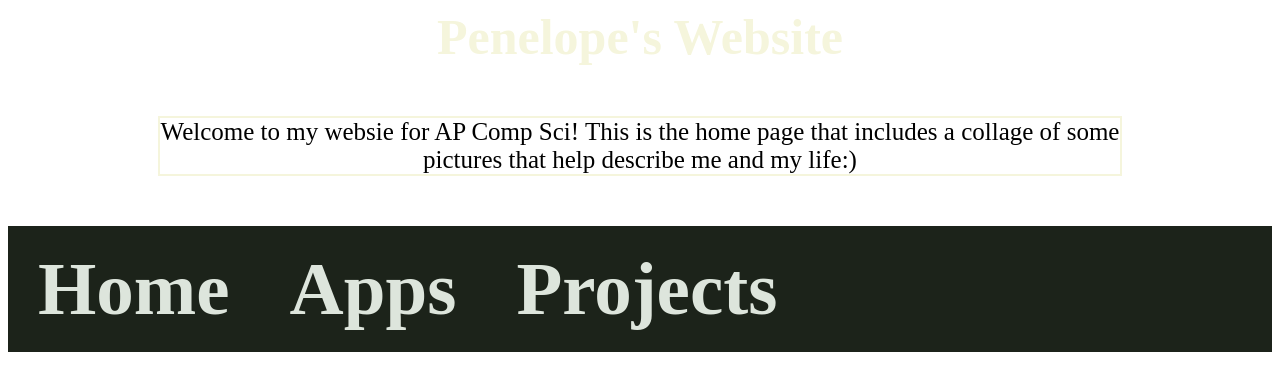
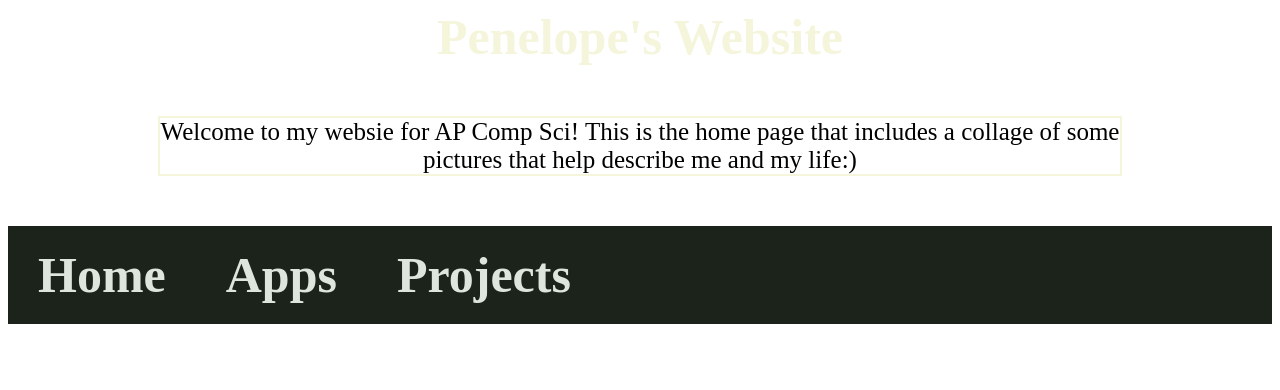
Before and after one commit to WVCS/wvcs--penelopemilan, a plain HTML site: page index.html in a window 1280 px wide. Drawn offline with Linux system fonts and the light colour scheme.

Commit message:
Update style.css

```diff
--- a/style.css
+++ b/style.css
@@ -15,11 +15,6 @@ h3 {
   color: beige;
   text-align: center;
   font-size: 50px;
-}
-a {
-  color: beige;
-  font-size: 150%;
-  text-decoration: none;
 }
 
 ul {
```
